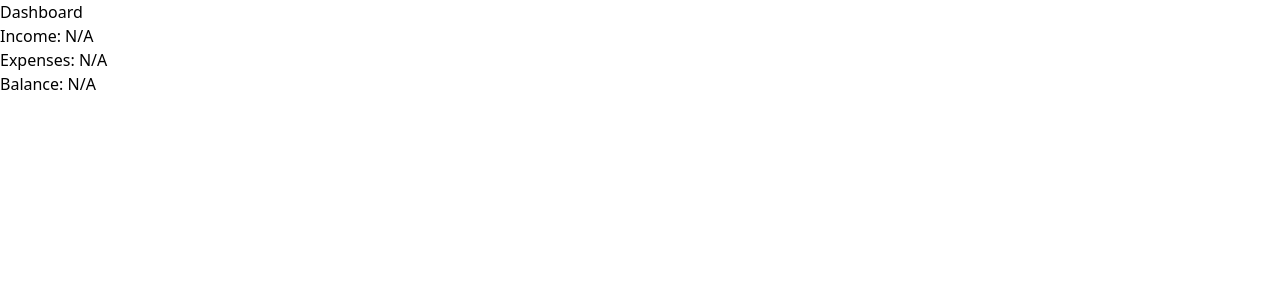
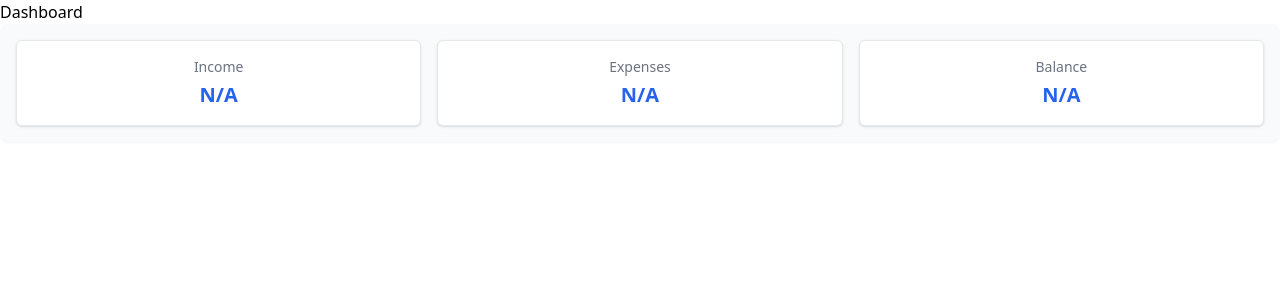
Before and after one commit to Nickolas-Hernandez/vuebalance, a Vue app: page / in a window 1280 px wide. Shown: the top 300 px of the page. Built offline with nearby package versions, Linux system fonts and the light colour scheme.

Commit message:
style overview cards

```diff
--- a/src/components/SummaryCard.vue
+++ b/src/components/SummaryCard.vue
@@ -12,11 +12,33 @@ const formatCurrency = value => {
 </script>
 
 <template>
-    <div class="totals-overview">
-        <div class="totals-overview__card">Income&colon; {{ formatCurrency(income) }}</div>
-        <div class="totals-overview__card">Expenses&colon; {{ formatCurrency(expenses) }}</div>
-        <div class="totals-overview__card">Balance&colon; {{ formatCurrency(balance) }}</div>
+    <div
+        class="totals-overview totals-overview grid grid-cols-1 sm:grid-cols-3 gap-4 p-4 bg-gray-50 rounded-lg shadow-sm">
+        <div class="totals-overview__card">
+            <h3>Income</h3>
+            <p>{{ formatCurrency(income) }}</p>
+        </div>
+        <div class="totals-overview__card">
+            <h3>Expenses</h3>
+            <p>{{ formatCurrency(expenses) }}</p>
+        </div>
+        <div class="totals-overview__card">
+            <h3>Balance</h3>
+            <p>{{ formatCurrency(balance) }}</p>
+        </div>
     </div>
 </template>
 
-<style></style>
+<style>
+.totals-overview__card {
+    @apply bg-white p-4 rounded-md shadow text-center border;
+}
+
+.totals-overview__card h3 {
+    @apply text-sm font-medium text-gray-500;
+}
+
+.totals-overview__card p {
+    @apply mt-1 text-xl font-semibold text-blue-600;
+}
+</style>
```
